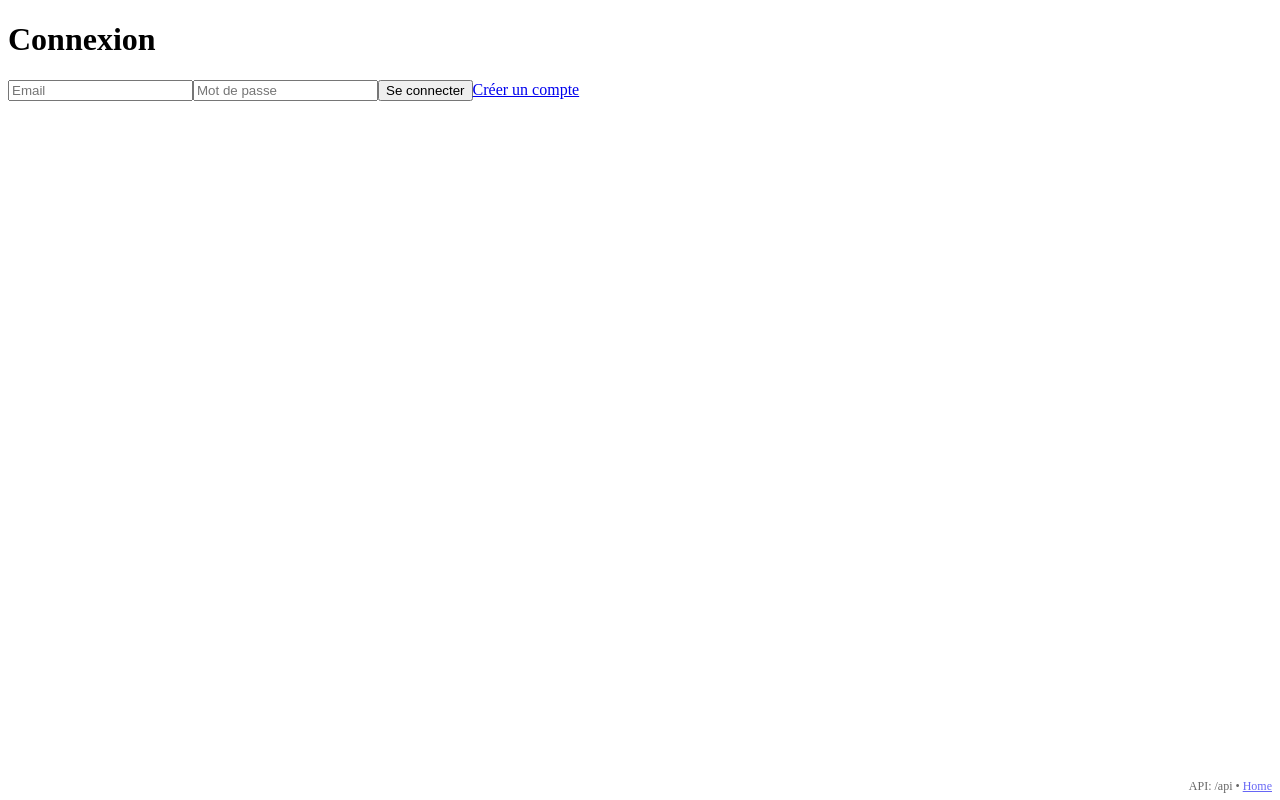
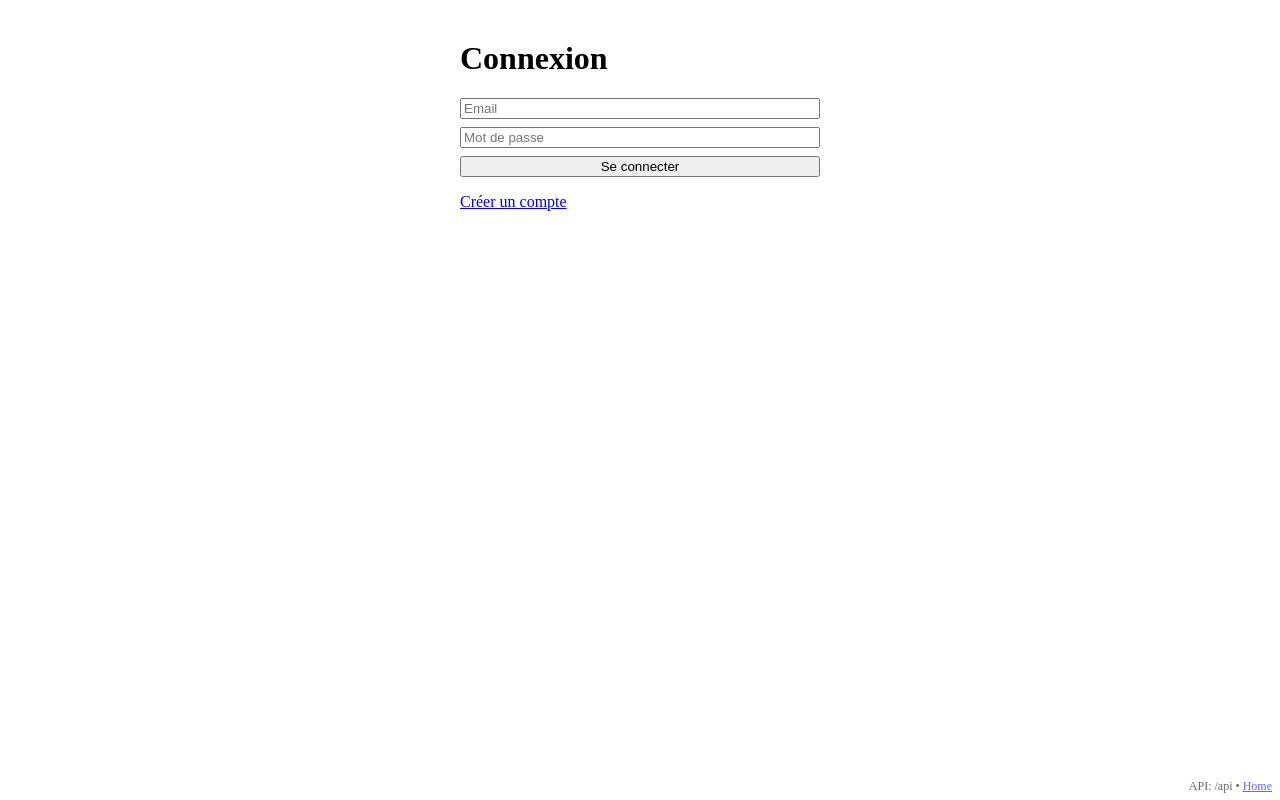
Before and after one commit to SaohTG/m3u-xstream-lector, a React (Vite) app in the folder web/: page /login in a window 1280 px wide. Built offline with nearby package versions, Linux system fonts and the light colour scheme.

Commit message:
Refactor Login component layout and error handling

```diff
--- a/web/src/pages/Login.tsx
+++ b/web/src/pages/Login.tsx
@@ -8,25 +8,24 @@ export default function Login() {
 
   const onSubmit = async (e: React.FormEvent) => {
     e.preventDefault();
-    setErr(null);
     try {
       await login(email, password);
-      window.location.href = '/'; // go home
+      location.replace('/');
     } catch (e: any) {
-      setErr(e?.response?.data?.message || 'Connexion impossible');
+      setErr(e.message || 'Connexion impossible');
     }
   };
 
   return (
-    <div className="p-6 max-w-sm mx-auto">
-      <h1 className="text-xl mb-4">Connexion</h1>
-      <form onSubmit={onSubmit} className="flex flex-col gap-3">
-        <input className="p-2 rounded bg-neutral-800" placeholder="Email" value={email} onChange={e=>setEmail(e.target.value)} />
-        <input className="p-2 rounded bg-neutral-800" placeholder="Mot de passe" type="password" value={password} onChange={e=>setPassword(e.target.value)} />
-        {err && <div className="text-red-400 text-sm">{err}</div>}
-        <button className="btn">Se connecter</button>
-        <a className="text-sm opacity-80" href="/register">Créer un compte</a>
+    <div style={{maxWidth:360, margin:'40px auto'}}>
+      <h1>Connexion</h1>
+      <form onSubmit={onSubmit} style={{display:'grid', gap:8}}>
+        <input placeholder="Email" value={email} onChange={e=>setEmail(e.target.value)} />
+        <input placeholder="Mot de passe" type="password" value={password} onChange={e=>setPassword(e.target.value)} />
+        {err && <div style={{color:'tomato', fontSize:12}}>{err}</div>}
+        <button>Se connecter</button>
       </form>
+      <p><a href="/register">Créer un compte</a></p>
     </div>
   );
 }
```
